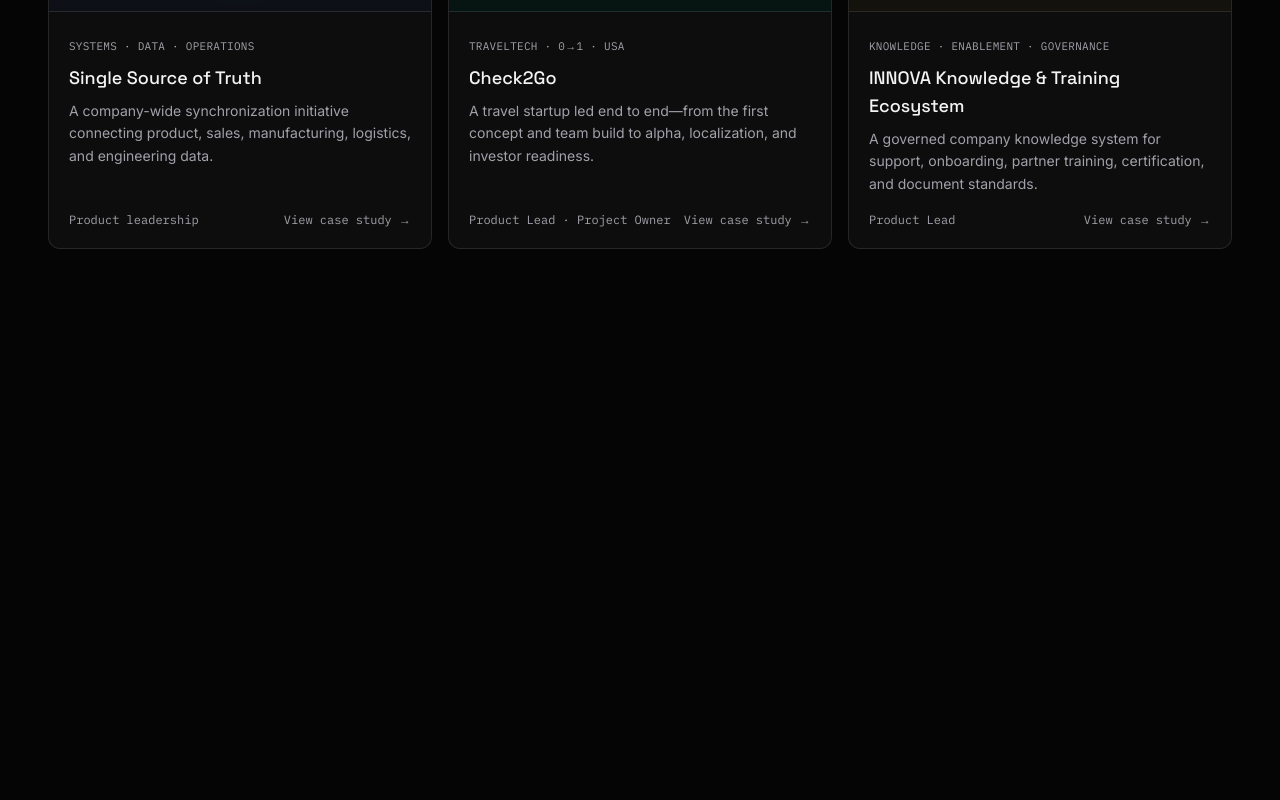
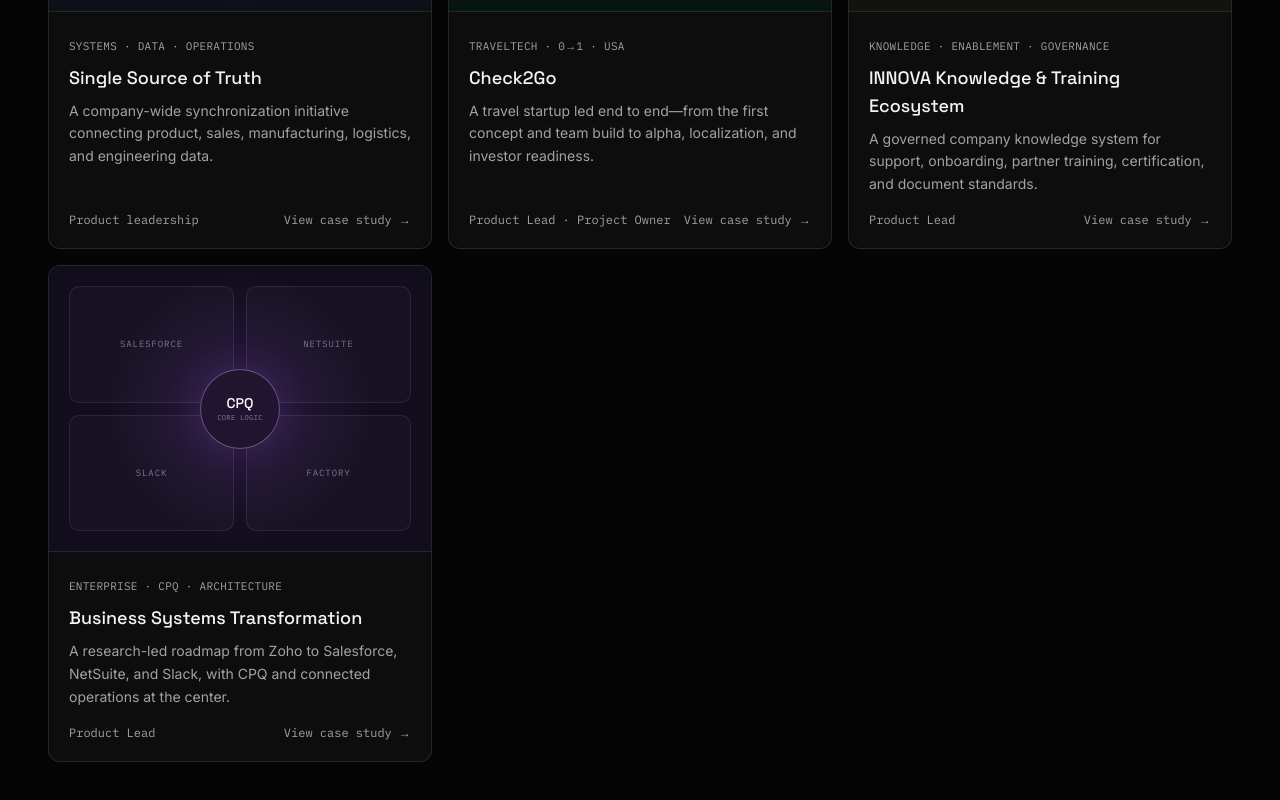
Before and after one commit to wisheradam/adamwisher-portfolio, a Next.js app: page /work in a window 1280 px wide. Shown: the part 641-1441 px from the top of the page. Before the commit the page ends 1034 px from the top, so only its background shows below. Built offline with nearby package versions, Linux system fonts and the light colour scheme.

Commit message:
Add Project 04 to work index

```diff
--- a/app/work/page.tsx
+++ b/app/work/page.tsx
@@ -49,6 +49,14 @@
             href="/work/innova-knowledge-base"
             visual="knowledge"
           />
+          <ProjectCard
+            title="Business Systems Transformation"
+            category="Enterprise · CPQ · Architecture"
+            summary="A research-led roadmap from Zoho to Salesforce, NetSuite, and Slack, with CPQ and connected operations at the center."
+            role="Product Lead"
+            href="/work/business-systems-transformation"
+            visual="transformation"
+          />
         </div>
       </section>
     </main>
```
